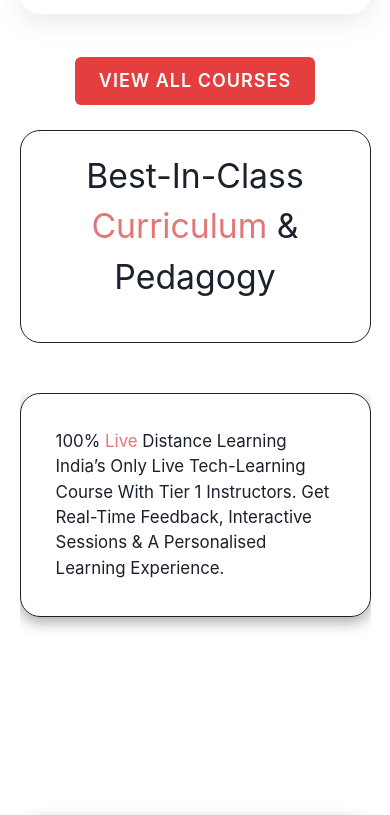
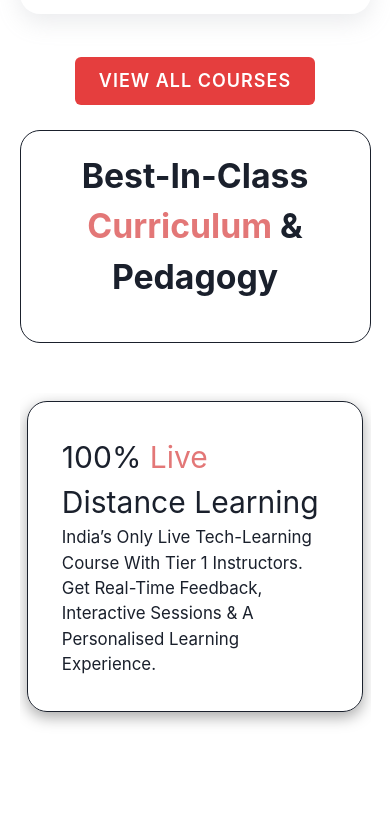
Before and after one commit to bhavnesh1811/masaiverse, a React (Create React App) app in the folder masaiverse/: page / in a window 390 px wide. Shown: the part 1620-2435 px from the top of the page. Built offline with nearby package versions, Linux system fonts and the light colour scheme.

Commit message:
bug:bug has been fixed

```diff
--- a/masaiverse/src/components/Curriculum.jsx
+++ b/masaiverse/src/components/Curriculum.jsx
@@ -17,23 +17,23 @@ const Curriculum = () => {
         <div className={styles.container}>
             <div className={styles.left_container}>
                <div >
-                <h2>100% <span>Live</span> Distance Learning</h2>
+                <p>100% <span>Live</span> Distance Learning</p>
                 <p>India’s Only Live Tech-Learning Course With Tier 1 Instructors. Get Real-Time Feedback, Interactive Sessions & A Personalised Learning Experience.</p>
                </div>
                <div>
-                <h2>Generative <span>AI Integrated</span> Program</h2>
+                <p>Generative <span>AI Integrated</span> Program</p>
                 <p>Harness & Implement The Power Of AI In Coding & Data Analytics. What’s More? Use Custom AI Tools To Enhance Placement Preparation.</p>
                </div>
                <div>
-                <h2><span>Industry Ready</span> Curriculum</h2>
+                <p><span>Industry Ready</span> Curriculum</p>
                 <p>Our Curriculum Is Regularly Updated Through Industry Feedback. In-Demand Specialisations Are Added To Aid Our Students Launch Sustainable Careers.</p>
                </div>
                <div>
-                <h2>Focus On Learning <span>Agility</span></h2>
+                <p>Focus On Learning <span>Agility</span></p>
                 <p>We Prioritise Flexible Thinking & Continuous Skill Development. Stay Nimble In An Ever-Changing World By Embracing Adaptability, Curiosity & Rapid Learning.</p>
                </div>
                <div>
-                <h2>Industry Ready In Just <span>25 - 35 Weeks</span></h2>
+                <p>Industry Ready In Just <span>25 - 35 Weeks</span></p>
                 <p>Curriculum At Masai Is Designed To Be Intensive & Extensive. With Our Unique Pedagogy Learn Right In Less Time. All We Ask Is Your Dedication!</p>
                </div>
             </div>
--- a/masaiverse/src/components/Curriculum.module.css
+++ b/masaiverse/src/components/Curriculum.module.css
@@ -28,6 +28,12 @@
   position: sticky;
   margin-bottom: 70px;
   font-size: 2.5vh;
+  font-weight: 700;
+}
+
+ .left_container>div>p:first-child{
+  font-size: 30px;
+  font-weight: 500;
 }
 
 .heading span {
@@ -35,14 +41,17 @@
 }
 
 .container {
+  padding: 2%;
   display: flex;
   margin: 0 10% 0 10%;
   column-gap: 15%;
   height: 600px;
-  overflow: overlay;
+  overflow-y: overlay;
+
+
 }
 
-.left_container > div > h2 > span {
+.left_container > div > p > span {
   color: rgb(227, 119, 119);
 }
 
@@ -68,7 +77,6 @@
   .heading {
     border: 1px solid;
     padding: 5%;
-    font-size: 2vh;
     margin: 0 5% 0 5%;
     margin-bottom: 50px;
     border-radius: 20px;
@@ -89,6 +97,10 @@
     box-shadow: rgba(0, 0, 0, 0.35) 0px 5px 15px;
   }
 
+  .left_container>div>p:first-child{
+    font-size: 30px;
+    font-weight: 400;
+  }
   .right_container {
     display: none;
   }
```
